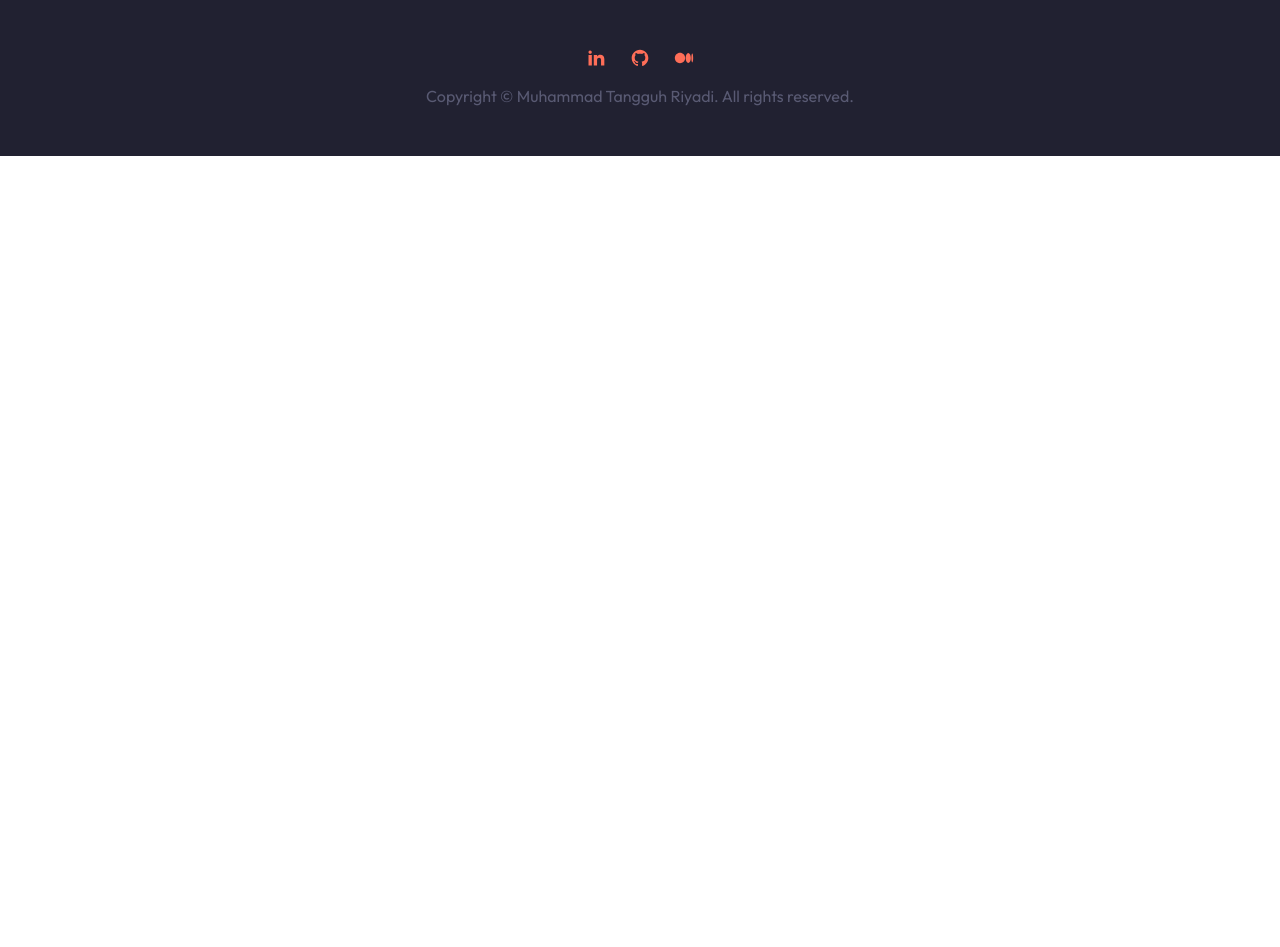
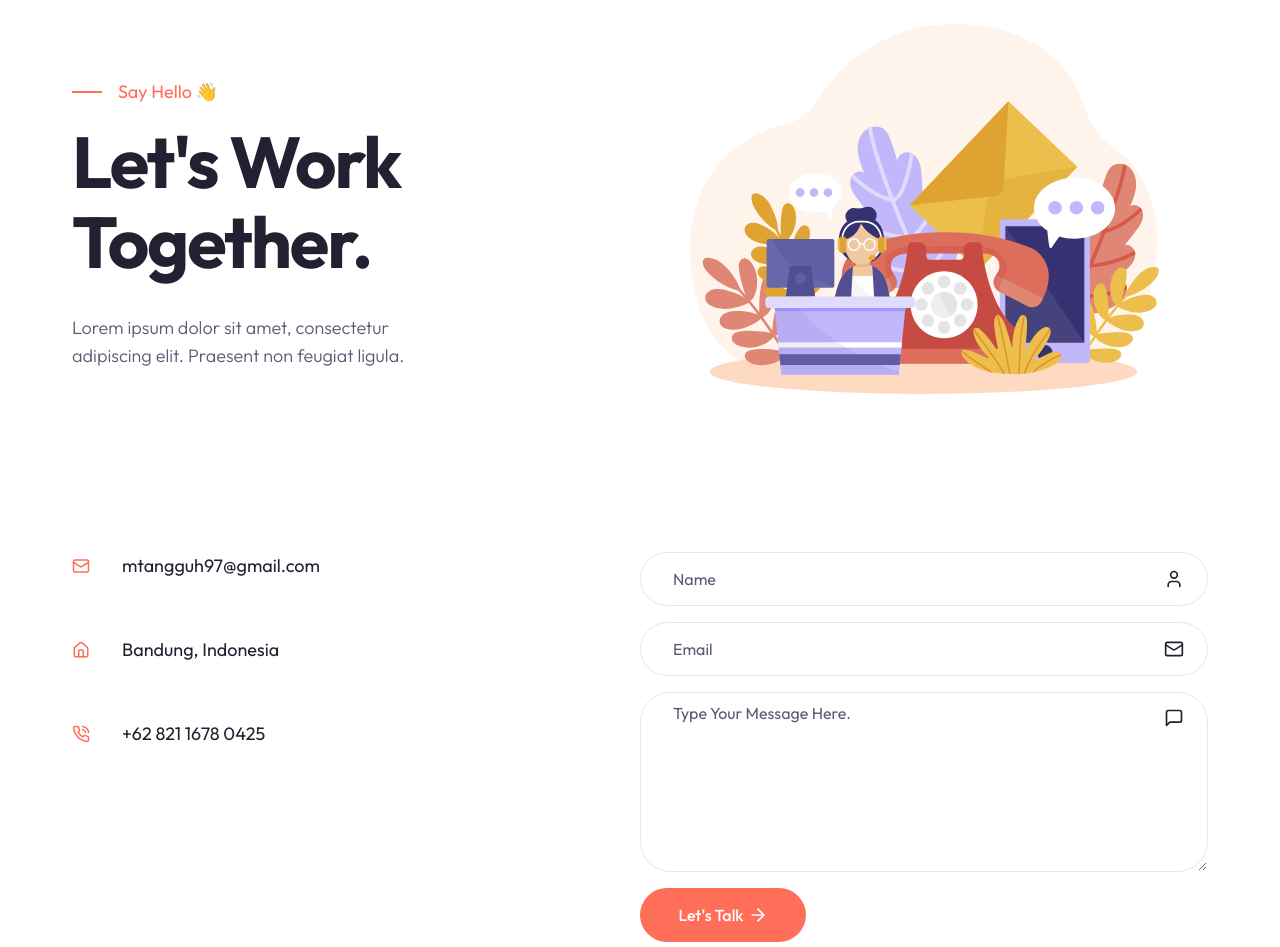
Before and after one commit to tangguhriyadi/web-portfolio, a Next.js app: page /contact in a window 1280 px wide. Shown: the part 125-1072 px from the top of the page. Before the commit the page ends 800 px from the top, so only its background shows below. Built offline with nearby package versions, Linux system fonts and the light colour scheme.

Commit message:
feat(contact): contact page

```diff
--- a/src/app/contact/page.tsx
+++ b/src/app/contact/page.tsx
@@ -1,7 +1,46 @@
+"use client";
+import { HomeIcon, MailIcon, PhoneCall } from "lucide-react";
 import React from "react";
+import Form from "@/components/Form";
 
 const page = () => {
-  return <div>page</div>;
+  return (
+    <section>
+      <div className="container mx-auto">
+        <div className="grid xl:grid-cols-2 pt-12 xl:h-[480px] mb-6 xl:mb-24">
+          <div className="flex flex-col justify-center">
+            <div className="flex items-center gap-x-4 text-primary text-lg mb-4">
+              <span className="w-[30px] h-[2px] bg-primary"></span>
+              Say Hello 👋
+            </div>
+            <h1 className="h1 max-w-md mb-8">Let's Work Together.</h1>
+            <p className="subtitle max-w-[400px]">
+              Lorem ipsum dolor sit amet, consectetur adipiscing elit. Praesent
+              non feugiat ligula.{" "}
+            </p>
+          </div>
+          <div className="hidden xl:flex w-full bg-contact_illustration_light dark:bg-contact_illustration_dark bg-caontain bg-top bg-no-repeat"></div>
+        </div>
+        <div className="grid xl:grid-cols-2 mb-24 xl:mb-32">
+          <div className="flex flex-col gap-y-4 xl:gap-y-14 mb-12 xl:mb-24 text-base xl:text-lg">
+            <div className="flex items-center gap-x-8">
+              <MailIcon size={18} className="text-primary" />
+              <div>mtangguh97@gmail.com</div>
+            </div>
+            <div className="flex items-center gap-x-8">
+              <HomeIcon size={18} className="text-primary" />
+              <div>Bandung, Indonesia</div>
+            </div>
+            <div className="flex items-center gap-x-8">
+              <PhoneCall size={18} className="text-primary" />
+              <div>+62 821 1678 0425</div>
+            </div>
+          </div>
+          <Form />
+        </div>
+      </div>
+    </section>
+  );
 };
 
 export default page;
--- a/src/app/projects/page.tsx
+++ b/src/app/projects/page.tsx
@@ -2,9 +2,9 @@
 
 import React, { useMemo, useState } from "react";
 import { projectData } from "@/lib/data";
-import { Tabs, TabsList, TabsTrigger } from "../../components/ui/tabs";
+import { Tabs, TabsList, TabsTrigger } from "@/components/ui/tabs";
 import { TabsContent } from "@radix-ui/react-tabs";
-import ProjectCard from "../../components/ProjectCard";
+import ProjectCard from "@/components/ProjectCard";
 
 const uniqueCategories = [
   "all projects",
--- /dev/null
+++ b/src/components/Form.tsx
@@ -0,0 +1,30 @@
+import React from "react";
+import { Input } from "./ui/input";
+import { ArrowRightIcon, MailIcon, MessageSquare, User } from "lucide-react";
+import { Textarea } from "./ui/textarea";
+import { Button } from "./ui/button";
+
+const Form = () => {
+  return (
+    <form className="flex flex-col gap-y-4">
+      <div className="relative flex items-center">
+        <Input type="name" id="name" placeholder="Name" />
+        <User className="absolute right-6" size={20} />
+      </div>
+      <div className="relative flex items-center">
+        <Input type="email" id="email" placeholder="Email" />
+        <MailIcon className="absolute right-6" size={20} />
+      </div>
+      <div className="relative flex items-center">
+        <Textarea placeholder="Type Your Message Here." />
+        <MessageSquare className="absolute top-4 right-6" size={20} />
+      </div>
+      <Button className="flex items-center gap-x-1 max-w-[166px]">
+        Let's Talk
+        <ArrowRightIcon size={20} />
+      </Button>
+    </form>
+  );
+};
+
+export default Form;
--- a/src/components/ui/input.tsx
+++ b/src/components/ui/input.tsx
@@ -1,6 +1,6 @@
-import * as React from "react"
+import * as React from "react";
 
-import { cn } from "@/lib/utils"
+import { cn } from "@/lib/utils";
 
 export interface InputProps
   extends React.InputHTMLAttributes<HTMLInputElement> {}
@@ -11,15 +11,15 @@
       <input
         type={type}
         className={cn(
-          "flex h-10 w-full rounded-md border border-input bg-background px-3 py-2 text-sm ring-offset-background file:border-0 file:bg-transparent file:text-sm file:font-medium placeholder:text-muted-foreground focus-visible:outline-none focus-visible:ring-2 focus-visible:ring-ring focus-visible:ring-offset-2 disabled:cursor-not-allowed disabled:opacity-50",
-          className
+          "flex h-[54px] w-full rounded-full border border-input bg-background px-8 py-2 text-base ring-offset-background file:border-0 file:bg-transparent file:text-sm file:font-medium placeholder:text-muted-foreground focus-visible:outline-none focus-visible:ring-2 focus-visible:ring-ring focus-visible:ring-offset-2 disabled:cursor-not-allowed disabled:opacity-50",
+          className,
         )}
         ref={ref}
         {...props}
       />
-    )
-  }
-)
-Input.displayName = "Input"
+    );
+  },
+);
+Input.displayName = "Input";
 
-export { Input }
+export { Input };
--- a/src/components/ui/textarea.tsx
+++ b/src/components/ui/textarea.tsx
@@ -10,7 +10,7 @@
     return (
       <textarea
         className={cn(
-          "flex min-h-[80px] w-full rounded-md border border-input bg-background px-3 py-2 text-sm ring-offset-background placeholder:text-muted-foreground focus-visible:outline-none focus-visible:ring-2 focus-visible:ring-ring focus-visible:ring-offset-2 disabled:cursor-not-allowed disabled:opacity-50",
+          "flex min-h-[180px] w-full rounded-[30px] border border-input bg-background px-8 py-2 text-base ring-offset-background placeholder:text-muted-foreground focus-visible:outline-none focus-visible:ring-2 focus-visible:ring-ring focus-visible:ring-offset-2 disabled:cursor-not-allowed disabled:opacity-50",
           className
         )}
         ref={ref}
--- a/tailwind.config.ts
+++ b/tailwind.config.ts
@@ -89,6 +89,8 @@
         about_shape_dark: "url(/about/shape-dark.svg)",
         work_project_bg_light: "url(/work/project-bg-light.png)",
         work_project_bg_dark: "url(/work/project-bg-dark.png)",
+        contact_illustration_light: "url(/contact/illustration-light.svg)",
+        contact_illustration_dark: "url(/contact/illustration-dark.svg)",
       },
     },
   },
```
